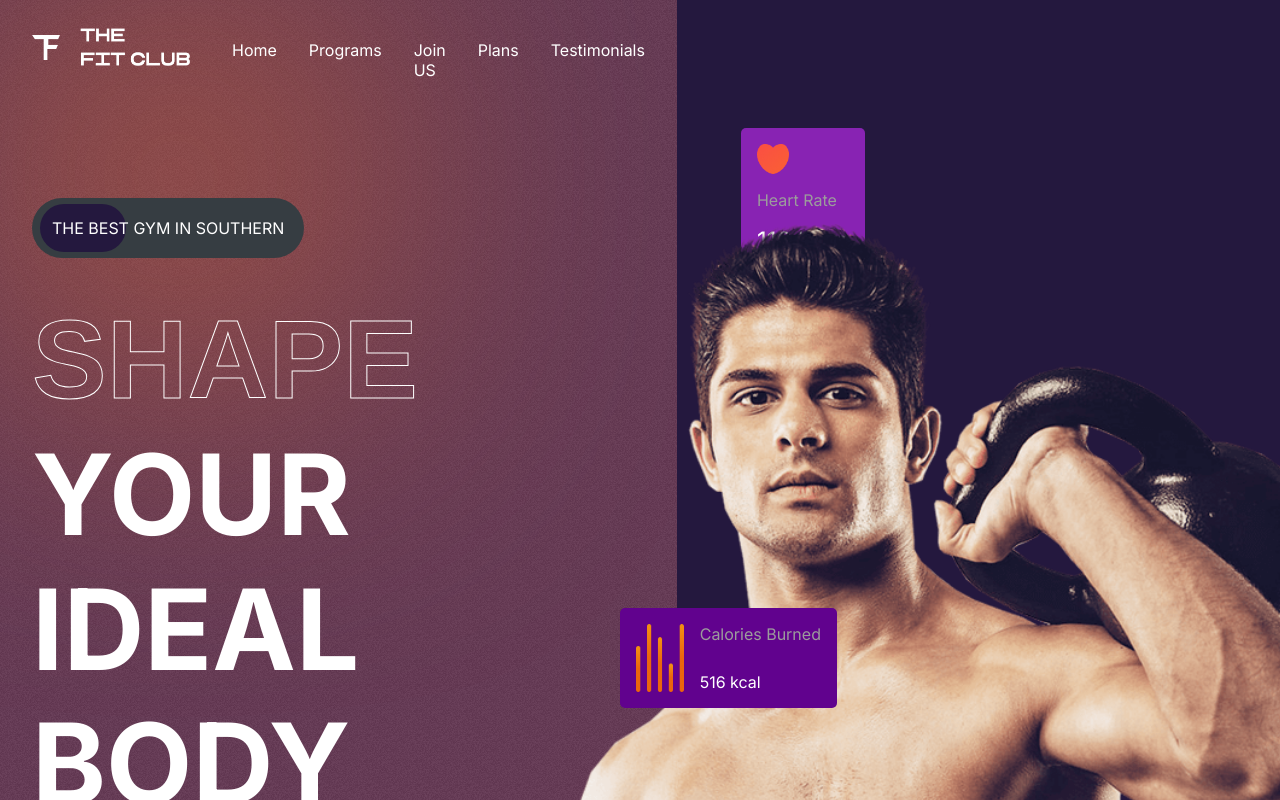
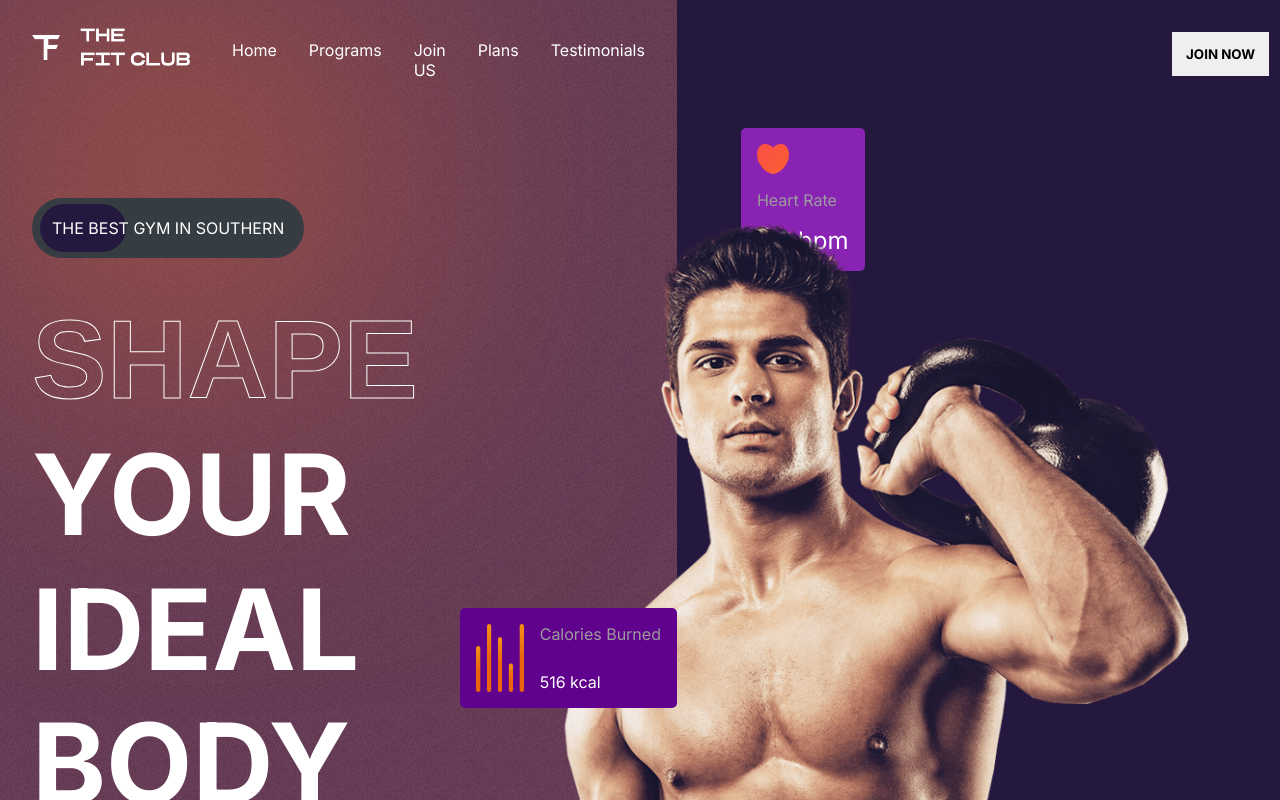
Before and after one commit to IndunilRanganath/gym_Website, a React (Create React App) app: page / in a window 1280 px wide. Shown: the top 800 px of the page. Built offline with nearby package versions, Linux system fonts and the light colour scheme.

Commit message:
hero session updated2

```diff
--- a/src/components/Hero/Hero.css
+++ b/src/components/Hero/Hero.css
@@ -164,7 +164,7 @@
     position: relative;
     top: 14rem;
     right: 8rem;
-    width: 50rem;
+    width: 40rem;
 }
 
 .hero-image-back {
```
